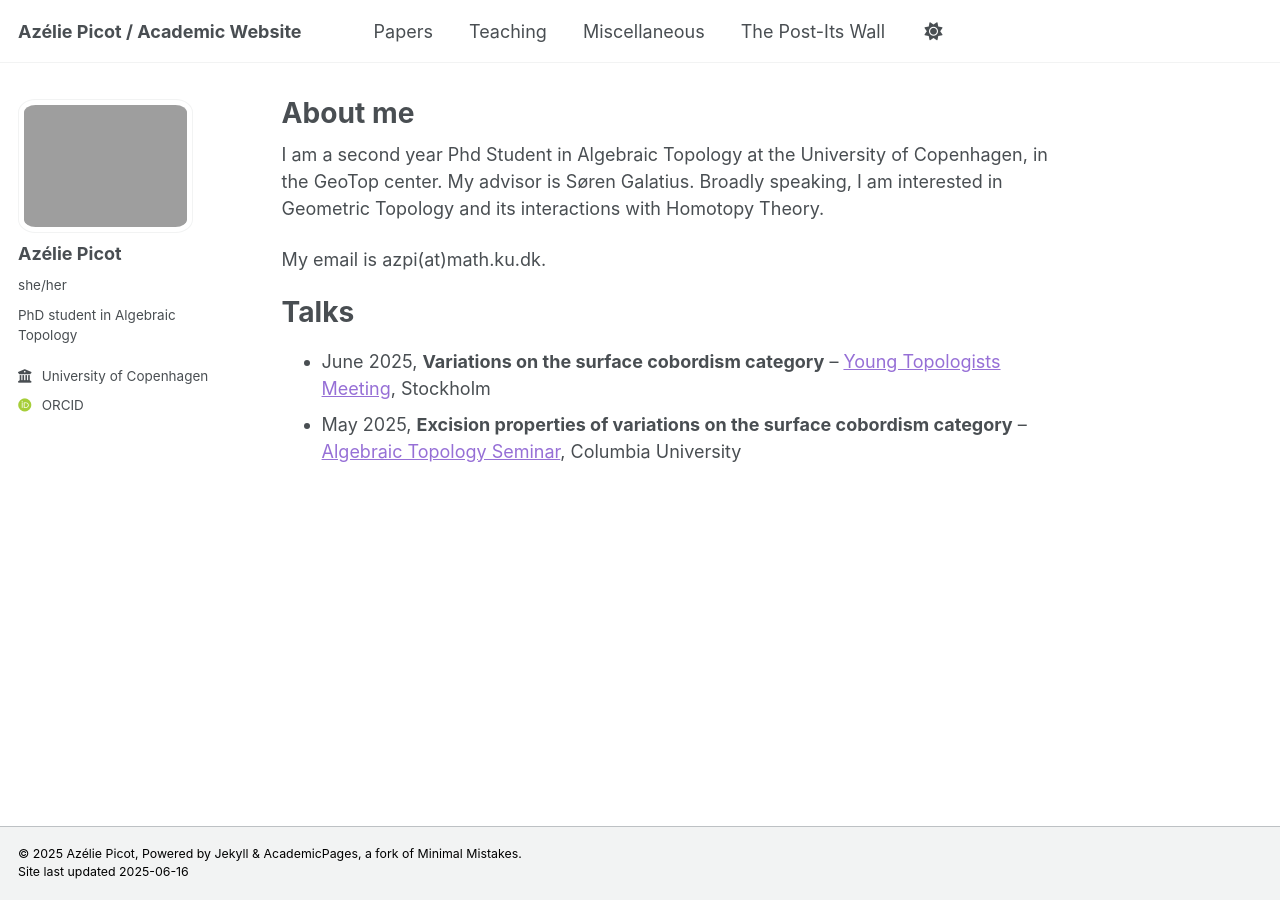
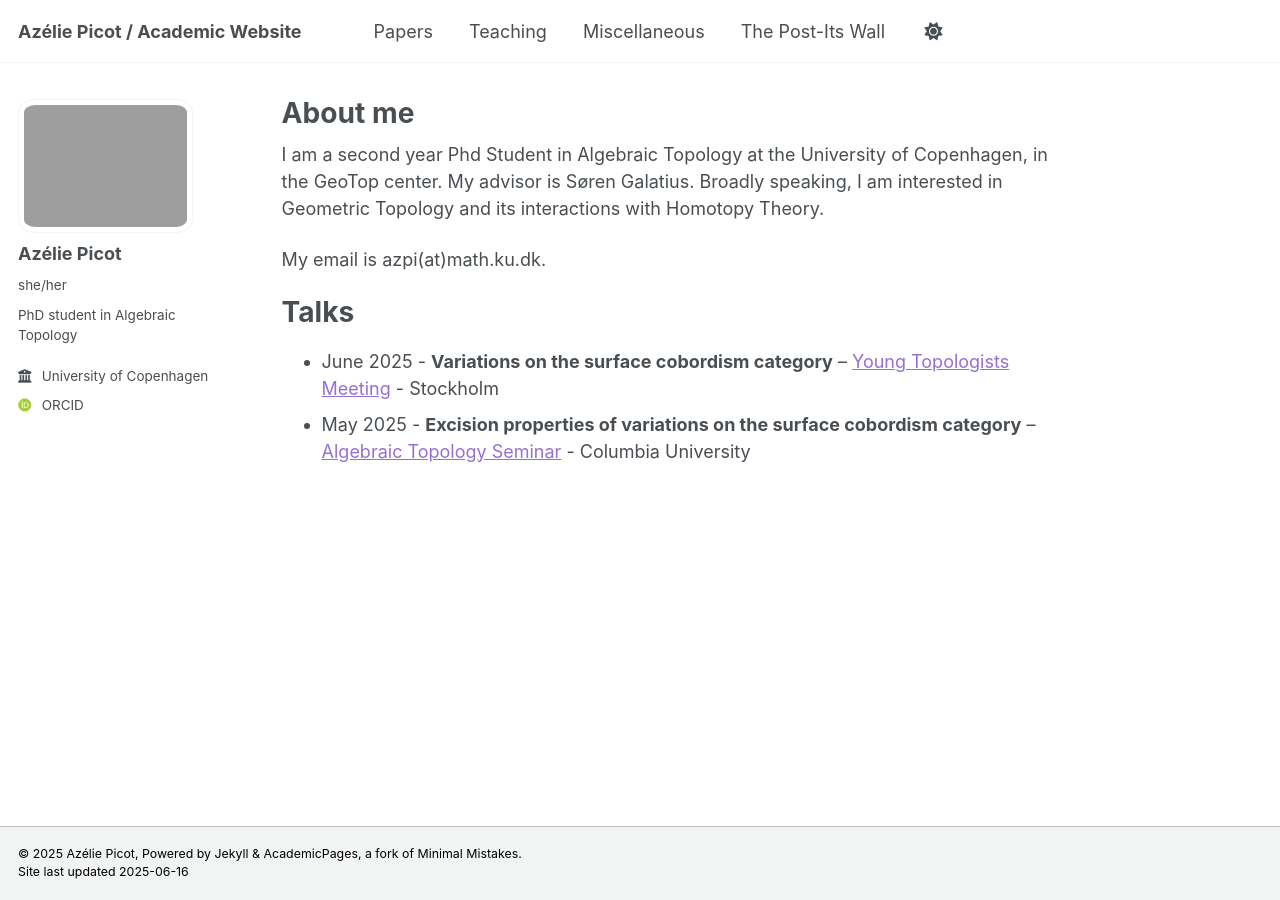
Before and after one commit to azeliepicot/azeliepicot.github.io, a Jekyll site: the page built from _pages/about.md, in a window 1280 px wide. Built offline with Jekyll 4.4.1, drawn with Linux system fonts in a browser that asks for light colours; some web fonts are replaced.

```diff
--- a/_pages/about.md
+++ b/_pages/about.md
@@ -13,5 +13,5 @@ My email is azpi(at)math.ku.dk.
 
 # Talks
 
-- June 2025, **Variations on the surface cobordism category** – [Young Topologists Meeting](https://www.math-stockholm.se/en/kalender/konferens/ytm2025-1.1350169), Stockholm
-- May 2025, **Excision properties of variations on the surface cobordism category** – [Algebraic Topology Seminar](https://lzyang257.github.io/organization-and-activities/seminar_spring2025/), Columbia University
+- June 2025 - **Variations on the surface cobordism category** – [Young Topologists Meeting](https://www.math-stockholm.se/en/kalender/konferens/ytm2025-1.1350169) - Stockholm
+- May 2025 - **Excision properties of variations on the surface cobordism category** – [Algebraic Topology Seminar](https://lzyang257.github.io/organization-and-activities/seminar_spring2025/) - Columbia University
```
